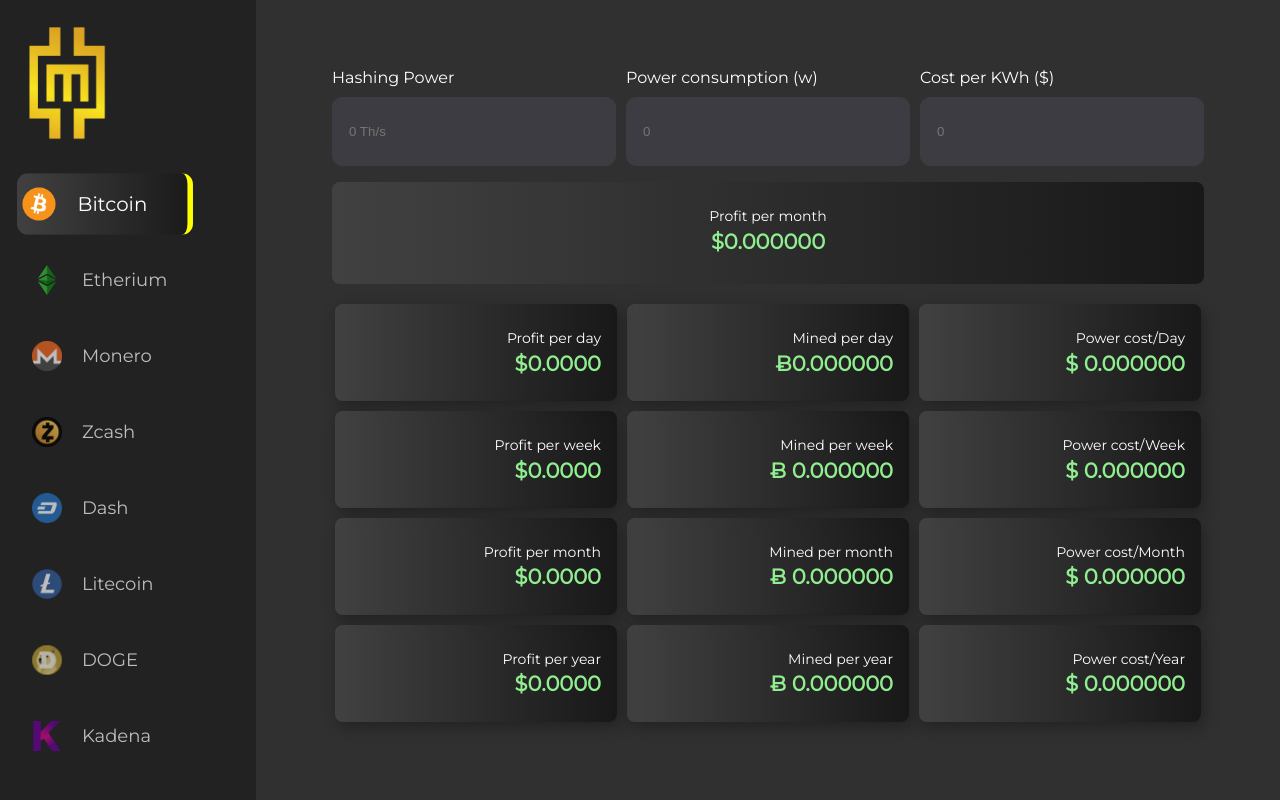
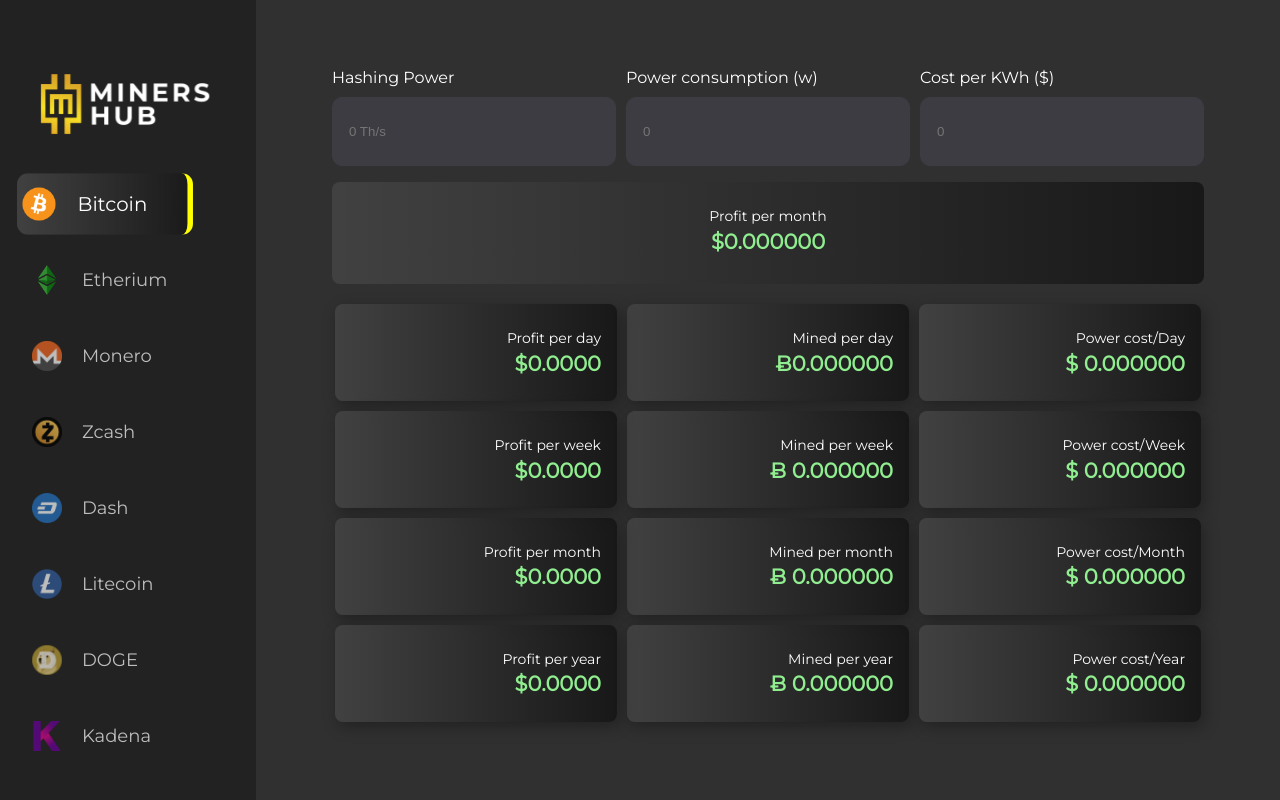
Before and after one commit to salmanhaider14/mining-calculator, a React (Vite) app: page / in a window 1280 px wide. Built offline with nearby package versions, Linux system fonts and the light colour scheme.

Commit message:
logo fix

```diff
--- a/src/App.jsx
+++ b/src/App.jsx
@@ -136,6 +136,9 @@ function App() {
       <div className="options">
         <a href="https://minershub.ae">
           <img src="/logo.png" alt="" className="logo" />
+        </a>
+        <a href="https://minershub.ae">
+          <img src="/logopc.png" alt="" className="logopc" />
         </a>
 
         <div className="coins-container">
--- a/src/App.scss
+++ b/src/App.scss
@@ -16,6 +16,13 @@ body {
     position: relative;
     .logo {
       width: 120px;
+      object-fit: contain;
+      position: fixed;
+      left: 0;
+      display: none;
+    }
+    .logopc {
+      width: 250px;
       object-fit: contain;
       position: fixed;
       left: 0;
@@ -242,6 +249,10 @@ body {
 
       .logo {
         width: 70px;
+        display: flex;
+      }
+      .logopc {
+        display: none;
       }
       p {
         display: none;
```
Also changed, not shown: public/logopc.png (added).
